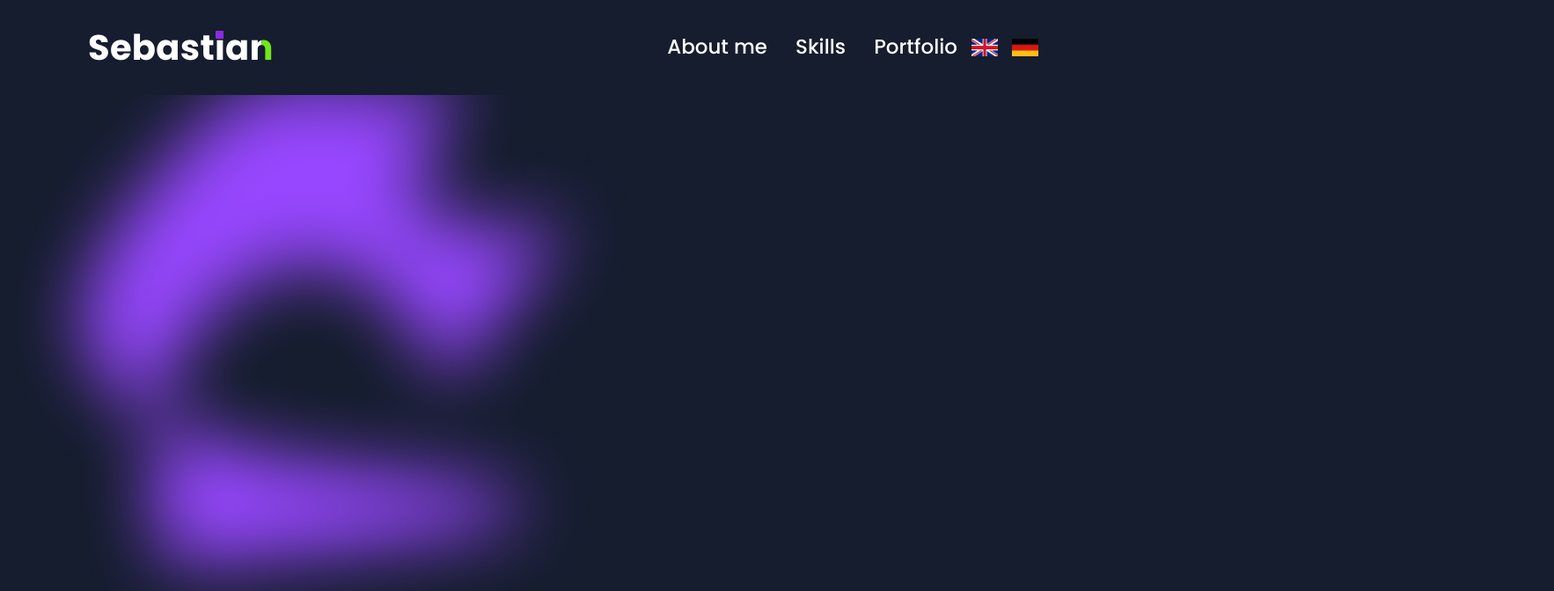
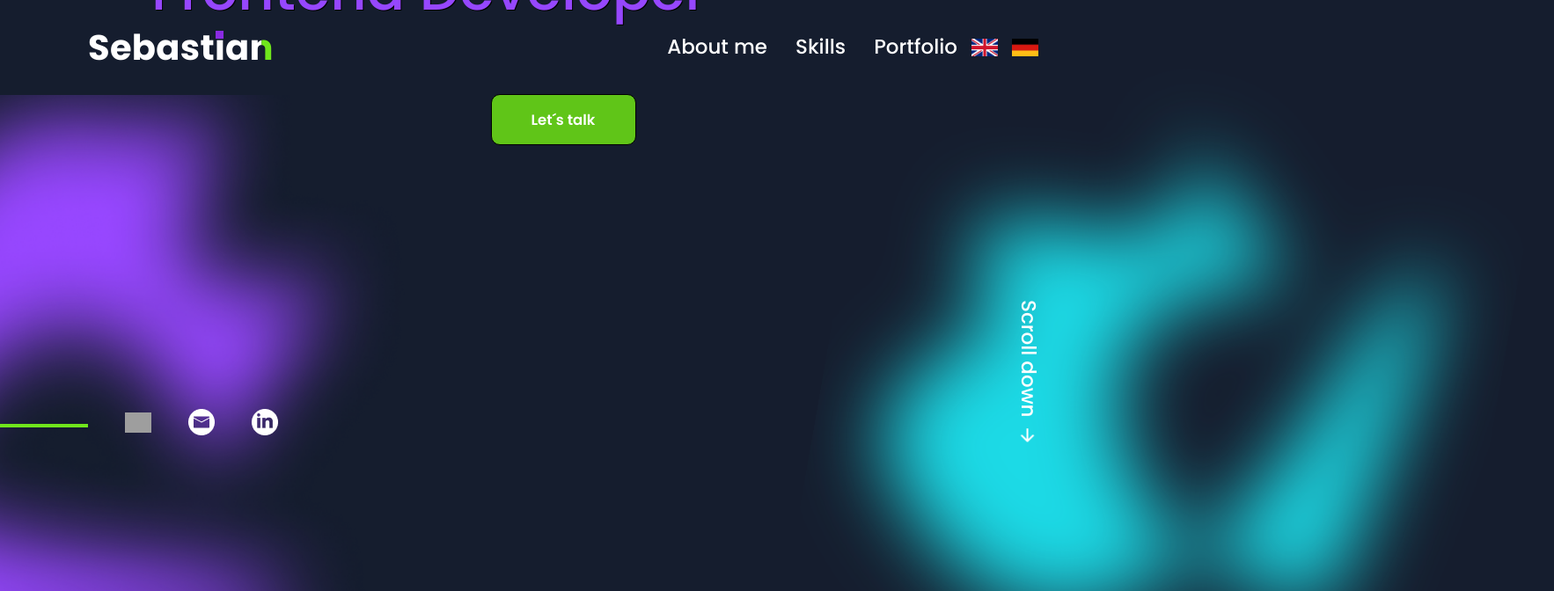
Before and after one commit to SebastianSchult/portfolio, an Angular app: page / in a window 1280 px wide. Shown: the top 672 px of the page at 88% size, 1766 px wide, since content can reach past the window. Built offline with nearby package versions, Linux system fonts and the light colour scheme; grey boxes are pictures that could not be loaded.

Commit message:
building about-me component

```diff
--- /dev/null
+++ b/src/app/main-content/about-me/about-me.component.html
@@ -0,0 +1 @@
+<p>about-me works!</p>
--- a/src/app/main-content/landing-page/landing-page.component.html
+++ b/src/app/main-content/landing-page/landing-page.component.html
@@ -1,4 +1,42 @@
 <section>
-    <img src="assets/img/background/30. Purple shadow about me.png" alt="purple shadow about me">
-    <img src="assets/img/background/52. Blue shadow 1 V2.svg" alt="">
+    <img src="assets/img/background/30. Purple shadow about me.png" alt="purple shadow about me" class="shadow-purple">
+    <img src="assets/img/background/52. Blue shadow 1 V2.svg" alt="blue shadow about me" class="shadow-blue">
+
+    <div class="titel-box">
+        <div class="rotate-title">
+            <span>I</span>
+            <span>am</span>
+        </div>
+
+        <div class="titel">
+            <h1>Sebastian Schult</h1>
+            <h2>Frontend Developer</h2>
+        </div>
+    </div>
+
+    <div>
+        <a href="#contact" class="btn">
+            <button class="btn-primary btn-trans" >Let´s talk</button>
+        </a>
+    </div>
+
+    <div class="landingpage-bottom-section">
+        <div class="landingpage-link-section">
+            <hr />
+            <a href="https://github.com/SebastianSchult" target="_blank">
+                <img src="assets/img/social_btn/Property 1=Default.png" alt="Github">
+            </a>
+            <a href="#contact">
+                <img src="assets/img/social_btn/Property 1=Default (1).png" alt="E-Mail">
+            </a>
+            <a href="https://www.linkedin.com/in/sebastian-schult-74b69626a/" target="_blank">
+                <img src="assets/img/social_btn/Property 1=Default (2).png" alt="Linkedin">
+            </a>
+        </div>
+
+        <div class="text-right-side">
+            <span>Scroll down</span>
+            <img src="../../../assets/img/btn/arrow-down-line.png" alt="arrow down">
+        </div>
+    </div>
 </section>
--- a/src/app/main-content/landing-page/landing-page.component.scss
+++ b/src/app/main-content/landing-page/landing-page.component.scss
@@ -0,0 +1,163 @@
+section {
+  display: flex;
+  justify-content: center;
+  align-items: center;
+  flex-direction: column;
+  background-color: #151d2e;
+  background-size: cover;
+  min-height: 100vh;
+  max-height: 100vh;
+  width: 100%;
+  color: white;
+  margin: 0 auto;
+}
+
+.shadow-purple {
+  position: absolute;
+  left: -280px;
+  top: 4%;
+  width: 760.03px;
+  height: 833px;
+  gap: 0px;
+}
+
+.shadow-blue {
+  position: absolute;
+  top: 2%;
+  right: -420px;
+  width: 760px;
+  height: 833px;
+  gap: 0px;
+  rotate: 9.87deg;
+}
+
+.titel-box {
+  display: flex;
+  gap: 12px;
+  z-index: 2;
+  padding-right: 40px;
+  top: -480px;
+  position: relative;
+  left: -40px;
+
+}
+
+.rotate-title {
+  display: flex;
+  flex-direction: column-reverse;
+  align-items: center;
+  justify-content: center;
+  text-align: center;
+  font-size: 90px;
+  font-weight: 400;
+  line-height: 108px;
+
+  span {
+    width: 200px;
+    height: 108px;
+    rotate: -90deg;
+  }
+}
+
+.titel {
+    display: flex;
+    flex-direction: column;
+    gap: 6px;
+    justify-content: center;
+    bottom: 40px;
+    position: relative;
+
+    h1 {
+        font-size: 128px;
+        font-weight: 700;
+        line-height: 153.6px;
+    }
+
+    h2 {
+        font-size: 64px;
+        font-weight: 400;
+        color: #9647FE;
+        line-height: 76.8px;
+        text-shadow: 1px 1px black;
+    }
+}
+
+.btn {
+    text-decoration: none;
+    position: relative;
+    top: -440px;
+
+    .btn-trans {
+        transition: 220ms;
+        transform: scale(1);
+
+        &:hover {
+            transform: scale(1.1);
+        }
+    }
+}
+
+.landingpage-bottom-section {
+    position: relative;
+    display: flex;
+    justify-content: space-between;
+    align-items: center;
+    bottom:  140px;
+    width: 100%;
+    margin-left: 0;
+}
+
+.landingpage-link-section {
+    position: relative;
+    display: flex;
+    align-items: center;
+    justify-content: flex-start;
+    gap: 42px;
+
+    hr {
+        display: block;
+        width: 100px;
+        border: 4px;
+        border-top: 4px solid #70E61C;
+        padding: 0;
+
+    }
+
+    img {
+        cursor: pointer;
+        width: 30px;
+        transition: 200ms;
+        transform: scale(1);
+
+        &:hover {
+            transform: scale(1.5);
+        }
+    }
+}
+
+.text-right-side {
+    display: flex;
+    position: relative;
+    align-items: center;
+    justify-content: flex-end;
+    bottom: 60px;
+    right: 30px;
+    gap: 8px;
+    rotate: 90deg;
+
+    span {
+        display: flex;
+        font-size: 23px;
+        font-weight: 400;
+        color: white;
+        line-height: 27.6px;
+    }
+
+    img {
+        width: 24px;
+        height: 24px;
+        rotate: -90deg;
+    }
+
+
+}
--- a/src/app/shared/nav-bar/nav-bar.component.scss
+++ b/src/app/shared/nav-bar/nav-bar.component.scss
@@ -80,7 +80,7 @@
 
         &:hover {
             cursor: pointer;
-            color: #9647FE;
+            color: #70E61C;
         }
     }
 
@@ -96,6 +96,7 @@
 
             &:hover {
                 scale: 1.3;
+                box-shadow: #70E61C 0px 0px 0px 2px;
             }
         }
     }
--- a/src/styles.scss
+++ b/src/styles.scss
@@ -2,16 +2,46 @@
     margin: 0;
     font-family: 'Poppins', Arial, Helvetica, sans-serif;
     scroll-behavior: smooth;
+    max-width: 1920px;
 }
 
 html {
     background: #151D2E;
+    max-width: 1920px;
 }
 
 body {
     background: #151D2E;
     margin: 0 auto;
     background-position: 50% 50%;
+
+}
+
+.btn-primary {
+    position: relative;
+    z-index: 2;
+    display: flex;
+    align-items: center;
+    justify-content: center;
+    width: 165px;
+    height: 58px;
+    padding: 15px 30px 15px 30px;
+    gap: 10px;
+    outline: none;
+    border-radius: 10px;
+    border: 1px solid black;
+    /* background-color: #70E61C; */
+    background-color: #60c518;
+    color: white;
+    font-size: 16.5px;
+    font-weight: 500;
+    line-height: 27.6px;
+
+    &:hover {
+        /* background-color: #9647FE; */
+        background-color: #9447FB;
+        cursor: pointer;
+    }
 }
 
 //FONTS
```
Also changed, not shown: src/app/main-content/about-me/about-me.component.ts (added, +12 -0 lines), src/app/main-content/about-me/about-me.component.scss (added), src/assets/img/btn/arrow-down-line.png (added), 1 other file (tests, documents, lock files or other folders).
